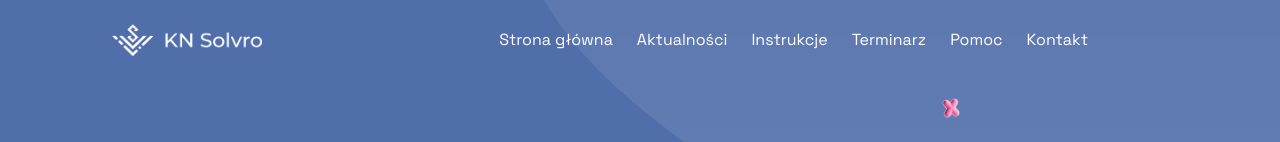
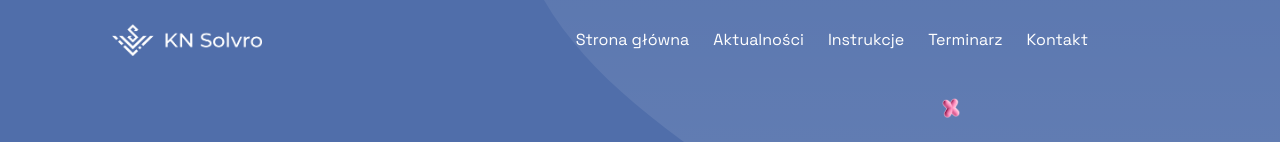
Before and after one commit to Solvro/web-planer, a Next.js app: page / in a window 1280 px wide. Shown: the top 142 px of the page. Built offline with nearby package versions, Linux system fonts and the light colour scheme; no server answers.

Commit message:
feat:nav links

```diff
--- a/src/pages/index.tsx
+++ b/src/pages/index.tsx
@@ -21,12 +21,25 @@ const Navbar = () => {
         {/* Desktop Navigation */}
         <nav className="hidden md:flex flex-row h-20 gap-10 items-center text-white pr-10 lg:pr-40">
           <ul className="flex gap-6">
-            <li className="cursor-pointer">Strona główna</li>
-            <li className="cursor-pointer">Aktualności</li>
-            <li className="cursor-pointer">Instrukcje</li>
-            <li className="cursor-pointer">Terminarz</li>
-            <li className="cursor-pointer">Pomoc</li>
-            <li className="cursor-pointer">Kontakt</li>
+            <li className="cursor-pointer">
+              <a href="#">Strona główna</a>
+            </li>
+            <li className="cursor-pointer">
+              <a href="https://www.facebook.com/knsolvro">Aktualności</a>
+            </li>
+            <li className="cursor-pointer">
+              <a href="https://web.usos.pwr.edu.pl/kontroler.php?_action=news/default&panel=DOMYSLNY&file=instrukcjePL.html">
+                Instrukcje
+              </a>
+            </li>
+            <li className="cursor-pointer">
+              <a href="https://web.usos.pwr.edu.pl/kontroler.php?_action=news/default&panel=DOMYSLNY&file=zapisyPL.html">
+                Terminarz
+              </a>
+            </li>
+            <li className="cursor-pointer">
+              <a href="https://solvro.pwr.edu.pl/contact/">Kontakt</a>
+            </li>
           </ul>
         </nav>
 
```
